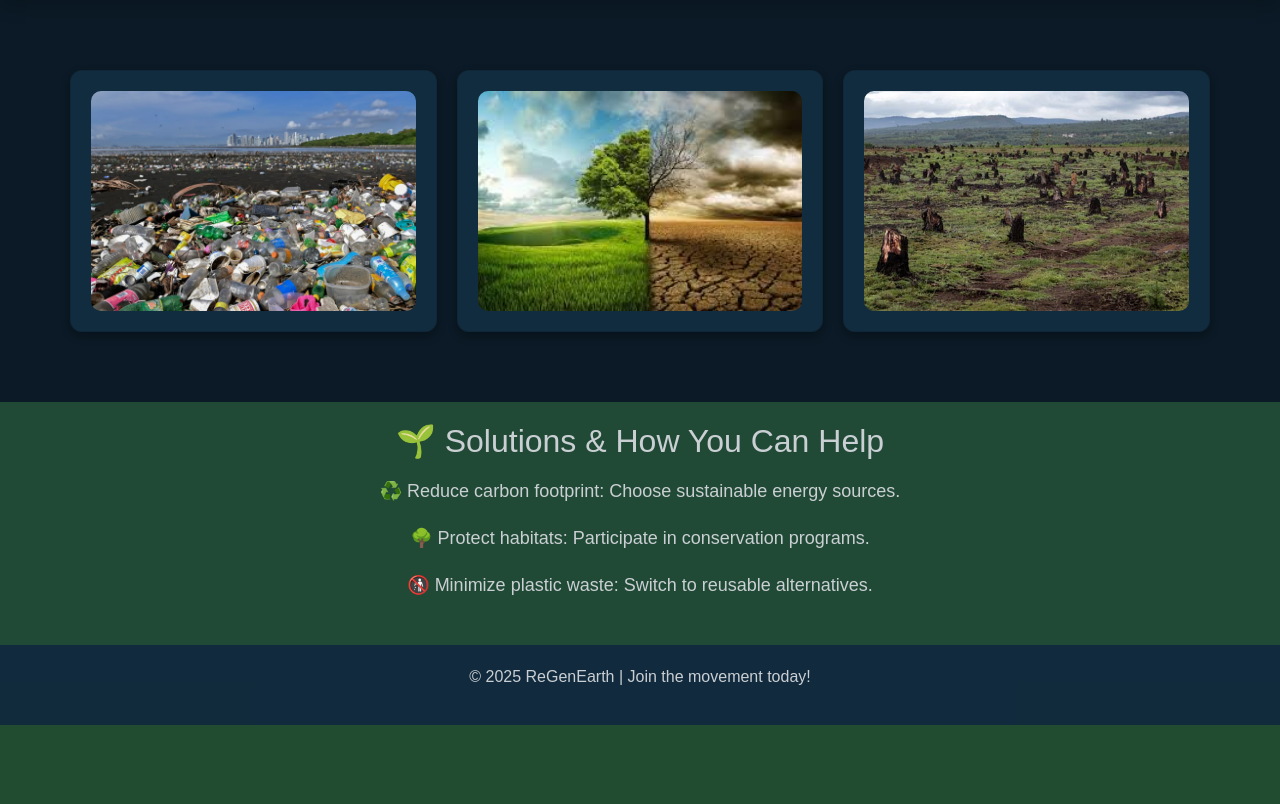
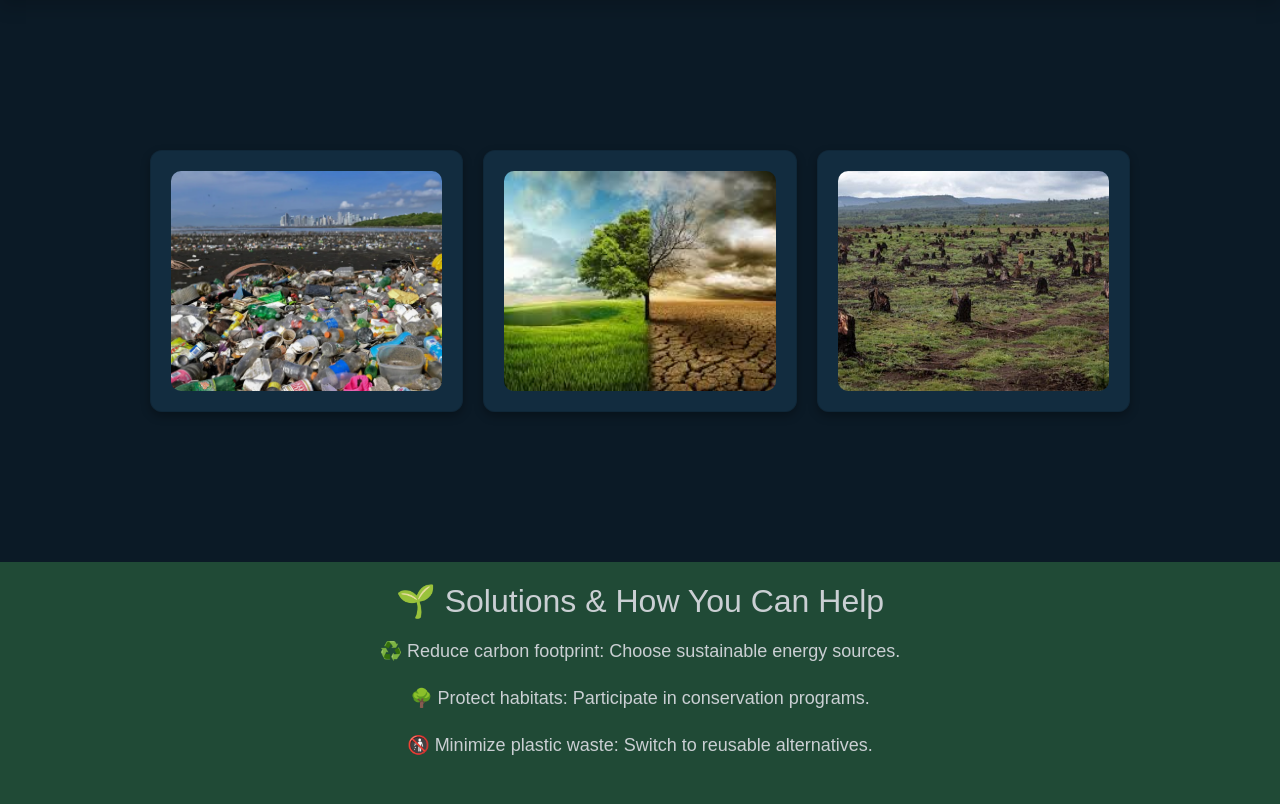
Before and after one commit to ribonucleicacid-wq/ReGenEarth, a PHP site: page /user/awareness.php in a window 1280 px wide. Shown: the part 81-885 px from the top of the page. Before the commit the page ends 806 px from the top, so only its background shows below. Run offline with PHP 8.4, Linux system fonts and the light colour scheme.

Commit message:
Awareness Page Draft

```diff
--- a/user/awareness.php
+++ b/user/awareness.php
@@ -23,7 +23,7 @@ include 'inc/header.php'; // Ensuring the header is included correctly but remai
             display: grid;
             grid-template-columns: repeat(3, 1fr);
             gap: 20px;
-            padding: 70px;
+            padding: 150px;
             text-align: center;
         }
 
```
